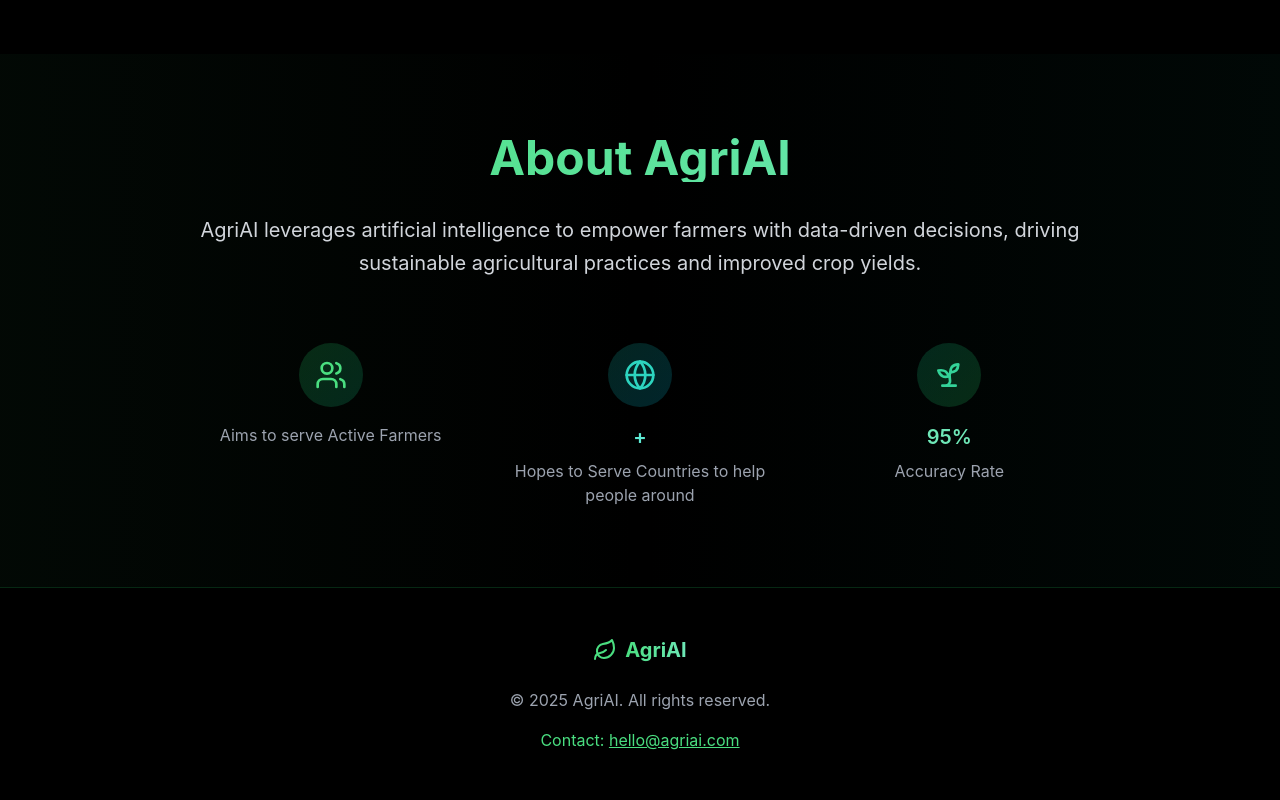
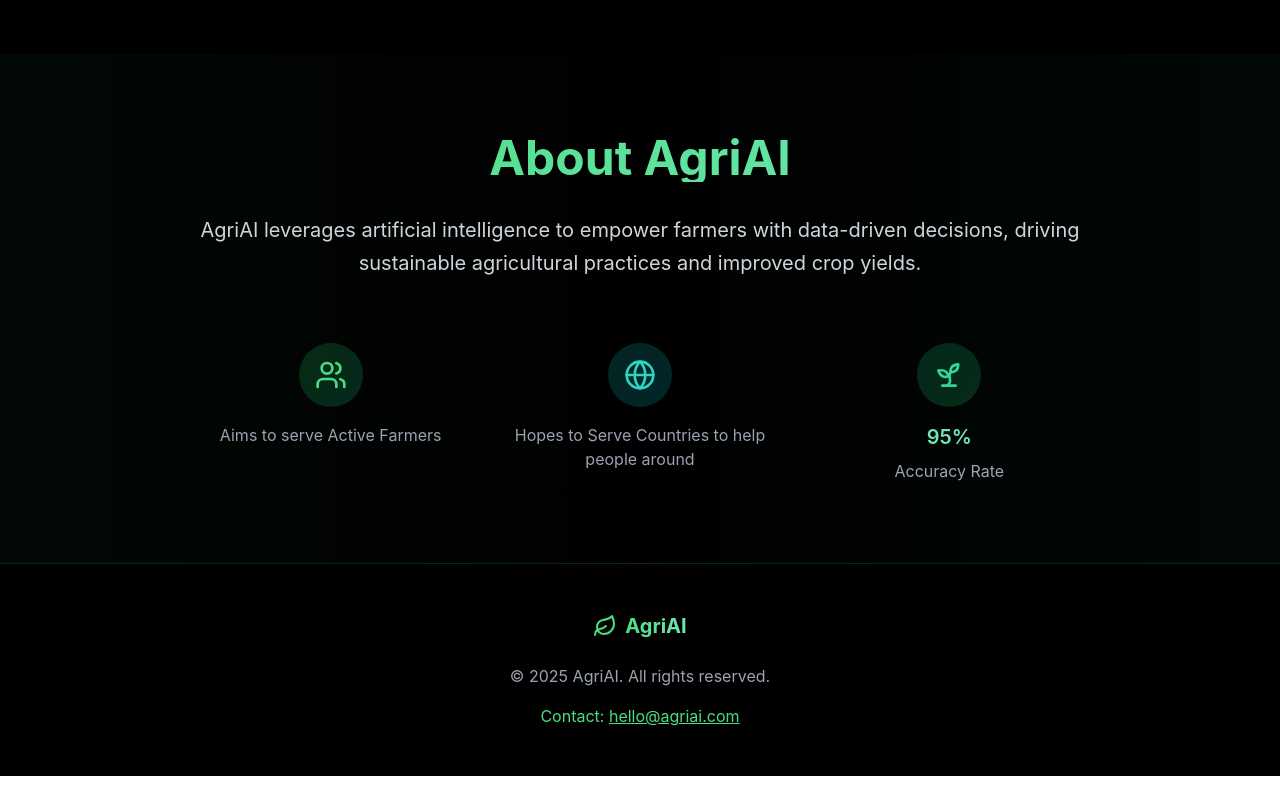
Before and after one commit to Unknownx-x1/AgriAI4farmer, a React (Vite) app: page / in a window 1280 px wide. Shown: the part 1324-2124 px from the top of the page. After the commit the page ends 2100 px from the top, so only its background shows below. Built offline with nearby package versions, Linux system fonts and the light colour scheme.

Commit message:
Update App.tsx

```diff
--- a/src/App.tsx
+++ b/src/App.tsx
@@ -162,7 +162,7 @@ function App() {
               <div className="bg-gradient-to-br from-teal-500/20 to-cyan-500/20 w-16 h-16 rounded-full flex items-center justify-center mx-auto mb-4 group-hover:scale-110 transition-transform duration-300">
                 <Globe className="w-8 h-8 text-teal-400" />
               </div>
-              <h3 className="text-xl font-semibold text-teal-300 mb-2">+</h3>
+              <h3 className="text-xl font-semibold text-teal-300 mb-2"></h3>
               <p className="text-gray-400">Hopes to Serve Countries to help people around</p>
             </div>
             <div className="text-center group">
```
